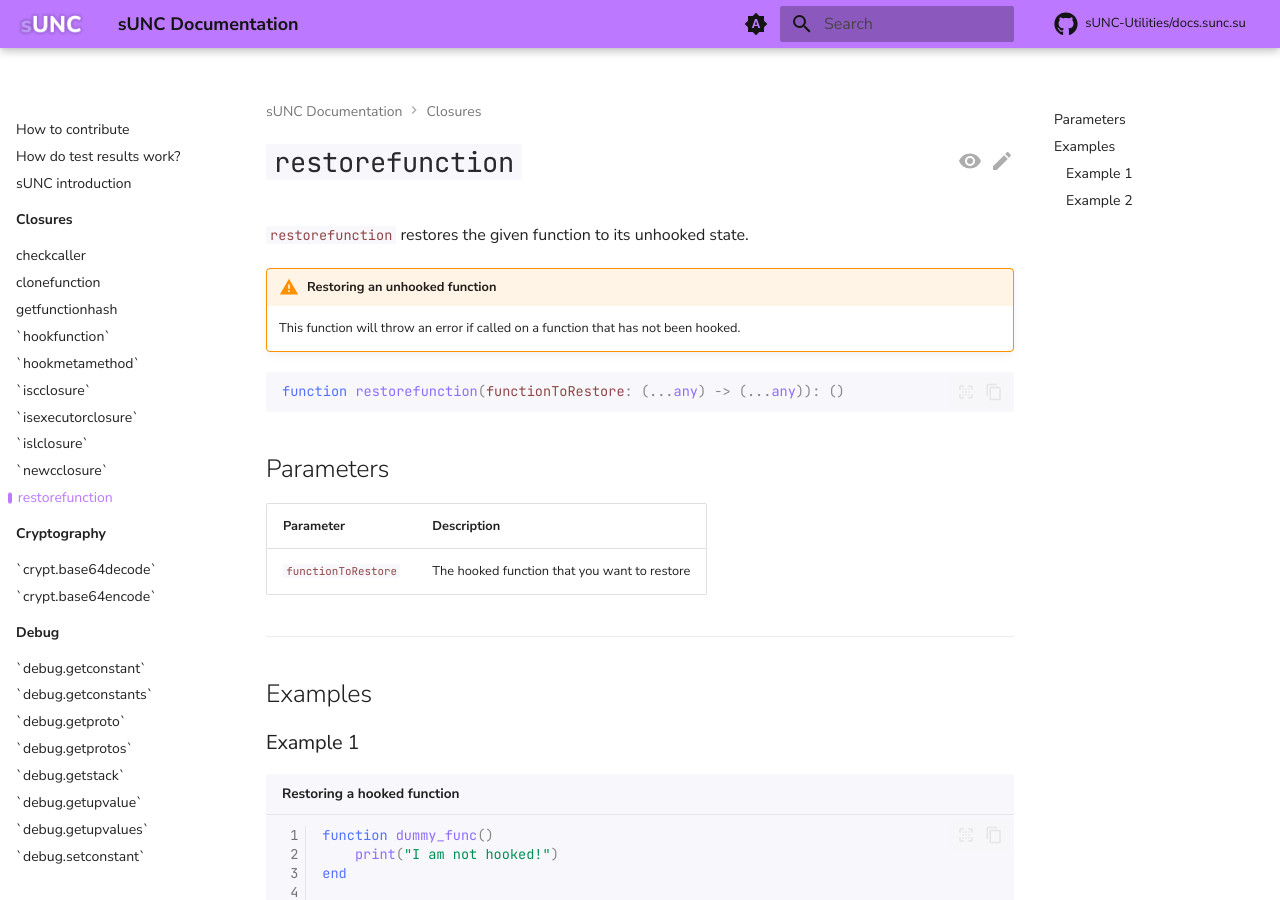
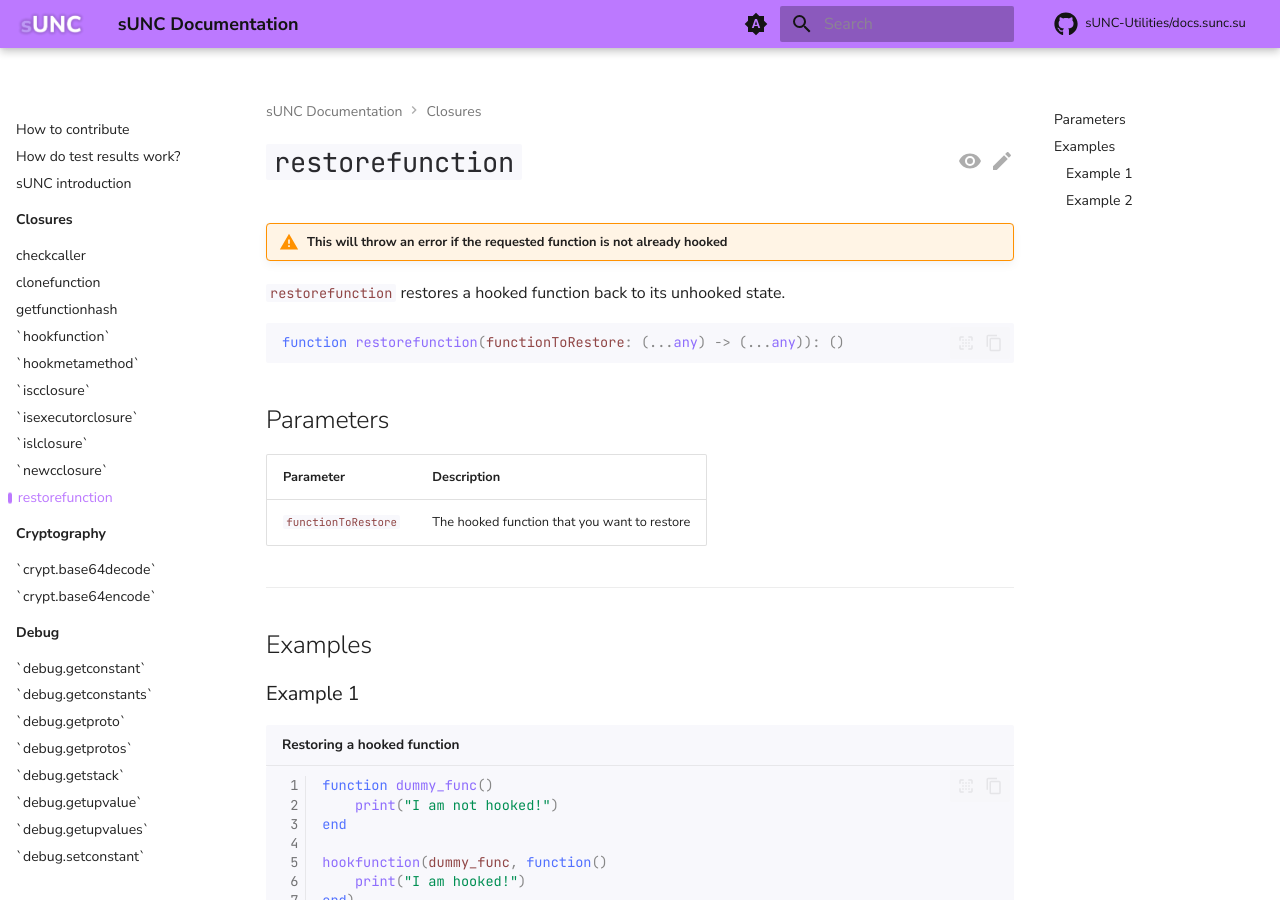
Before and after one commit to sUNC-Utilities/docs.sunc.su, an MkDocs documentation site: the page built from docs/Closures/restorefunction.md, in a window 1280 px wide and 900 px high. Built offline with MkDocs 1.6.1 and Material for MkDocs 9.7.7, drawn with Linux system fonts in a browser that asks for light colours; comment, search, counter and statistics services are not loaded.

Commit message:
Move admonition and slightly change wording
- Moved the admonition to the top of the file (the warning) in order to comply with the contribution guidelines and to make **parsing better**
- Made the warning smol to avoid repetitive information in the warning title and actual content
- Slightly changed wording of the main definition of restorefunction to clarify that a hooked function has to be used

````diff
--- a/docs/Closures/restorefunction.md
+++ b/docs/Closures/restorefunction.md
@@ -1,11 +1,8 @@
 # `restorefunction`
 
-`#!luau restorefunction` restores the given function to its unhooked state.
+!!! warning "This will throw an error if the requested function is not already hooked"
 
-!!! warning "Restoring an unhooked function"
-
-    This function will throw an error if called on a function that has not been hooked.
-
+`#!luau restorefunction` restores a hooked function back to its unhooked state.
 
 ```luau
 function restorefunction(functionToRestore: (...any) -> (...any)): ()
````
